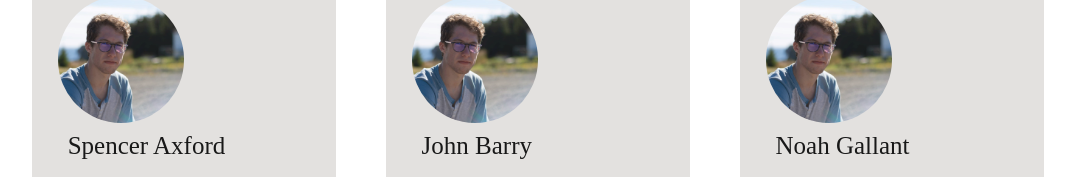
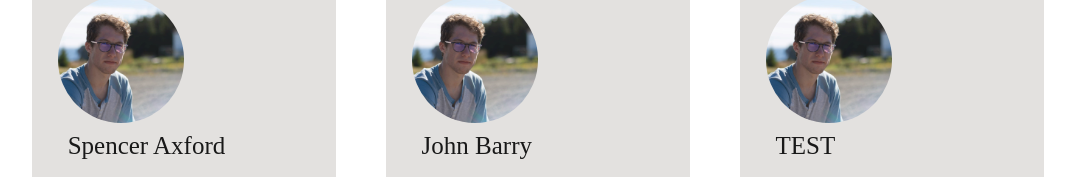
Before and after one commit to NoahGallant-MUN/WatchfulSky-Web, a plain HTML site: page index.html in a window 1280 px wide. Shown: the part 409-586 px from the top of the page, without its empty margins (102-1179 px from the left). Drawn offline with Linux system fonts and the light colour scheme.

Commit message:
test changes

```diff
--- a/index.html
+++ b/index.html
@@ -47,7 +47,7 @@
       <div class='profile_container noah'>
         <div class='profile_left'>
             <img class='profile_photo' src='./src/static/44314227_2160571640672609_1224414916035739648_o.jpg'>
-            <div class='profile_name'>Noah Gallant</div>
+            <div class='profile_name'>TEST</div>
         </div>
         <div class='profile_desc'>
             Lorem ipsum dolor sit amet, consectetur adipiscing elit, sed do eiusmod tempor incididunt ut labore et dolore magna aliqua. Ut enim ad minim veniam, quis nostrud exercitation ullamco laboris nisi ut aliquip ex ea commodo consequat. Duis aute irure dolor in reprehenderit in voluptate velit esse cillum dolore eu fugiat nulla pariatur. Excepteur sint occaecat cupidatat non proident, sunt in culpa qui officia deserunt mollit anim id est laborum.
```
